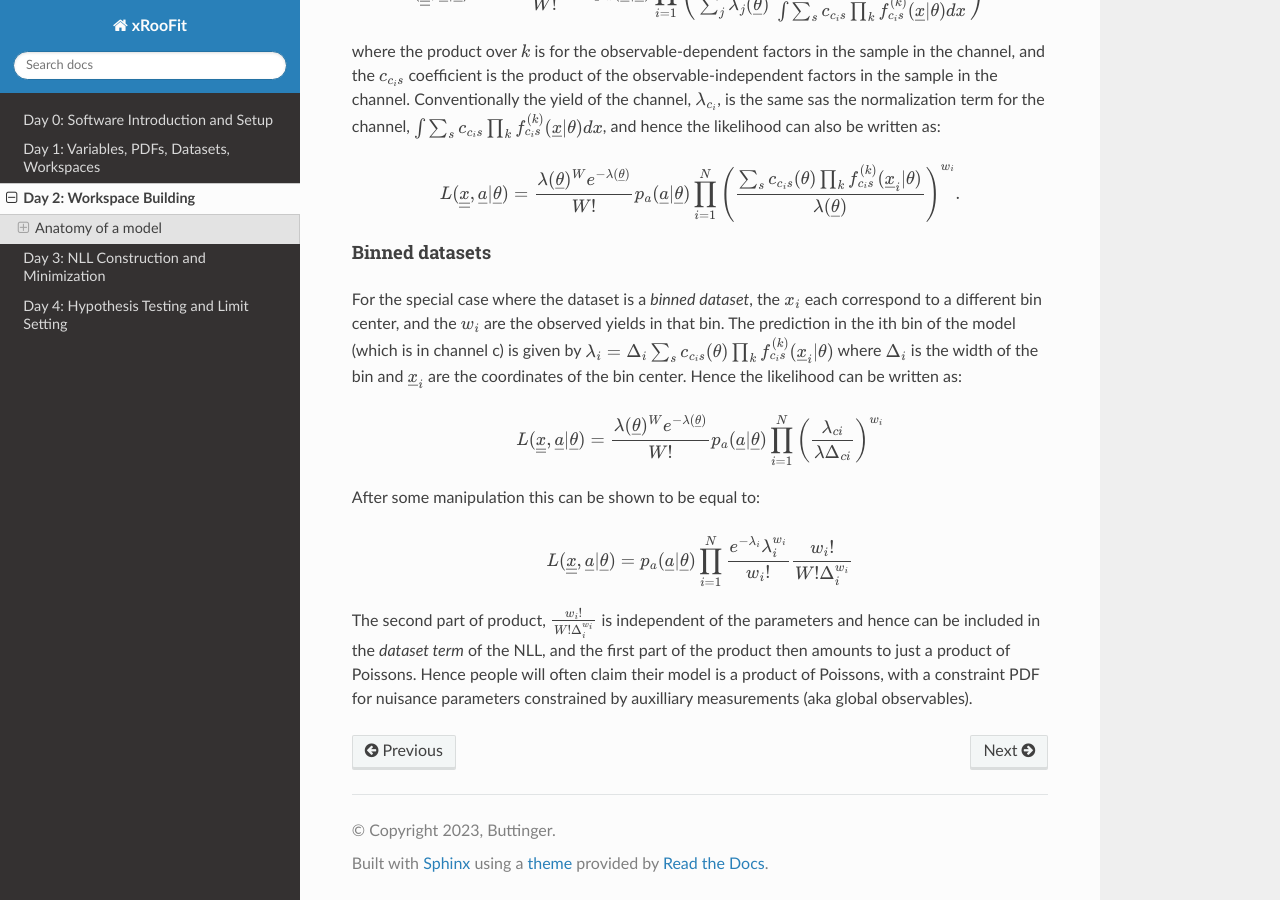
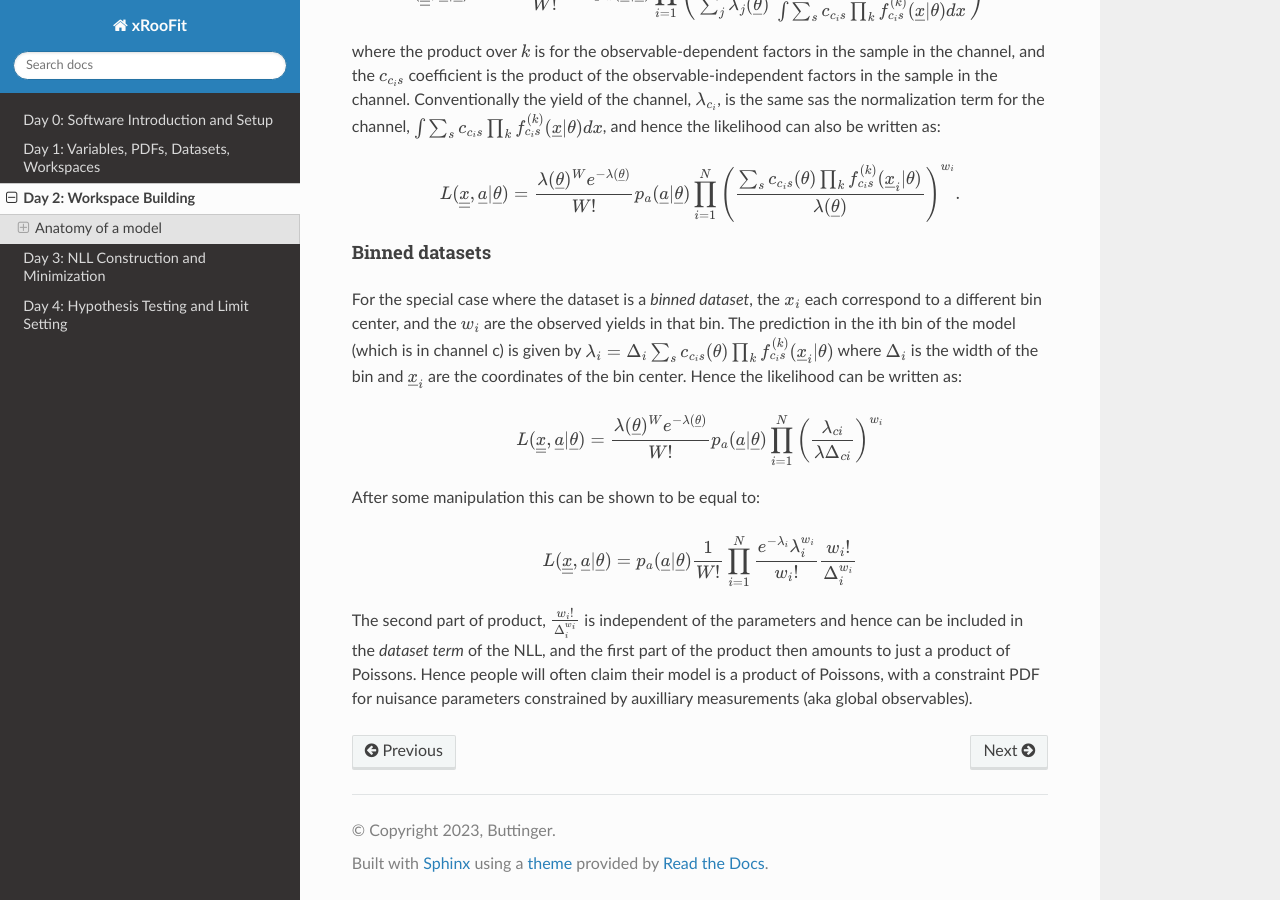
Before and after one commit to will-cern/xroofit-readthedocs, a Sphinx documentation site: the page built from docs/source/workspaceBuilding.rst, in a window 1280 px wide and 900 px high, scrolled down 4302 px. Built offline with Sphinx 7.4.7 and the Read the Docs theme 3.1.0, drawn with Linux system fonts in a browser that asks for light colours.

Commit message:
Update workspaceBuilding.rst

```diff
--- a/docs/source/workspaceBuilding.rst
+++ b/docs/source/workspaceBuilding.rst
@@ -178,6 +178,6 @@ After some manipulation this can be shown to be equal to:
 
 .. math::
 
-  L(\underline{\underline{x}},\underline{a}|\underline{\theta}) = p_a(\underline{a}|\underline{\theta})\prod_{i=1}^{N} \frac{e^{-\lambda_i}\lambda_i^{w_i}}{w_i!}\frac{w_i!}{W!\Delta_i^{w_i}}
+  L(\underline{\underline{x}},\underline{a}|\underline{\theta}) = p_a(\underline{a}|\underline{\theta})\frac{1}{W!}\prod_{i=1}^{N} \frac{e^{-\lambda_i}\lambda_i^{w_i}}{w_i!}\frac{w_i!}{\Delta_i^{w_i}}
 
-The second part of product, :math:`\frac{w_i!}{W!\Delta_i^{w_i}}` is independent of the parameters and hence can be included in the `dataset term` of the NLL, and the first part of the product then amounts to just a product of Poissons. Hence people will often claim their model is a product of Poissons, with a constraint PDF for nuisance parameters constrained by auxilliary measurements (aka global observables).
+The second part of product, :math:`\frac{w_i!}{\Delta_i^{w_i}}` is independent of the parameters and hence can be included in the `dataset term` of the NLL, and the first part of the product then amounts to just a product of Poissons. Hence people will often claim their model is a product of Poissons, with a constraint PDF for nuisance parameters constrained by auxilliary measurements (aka global observables).
```
